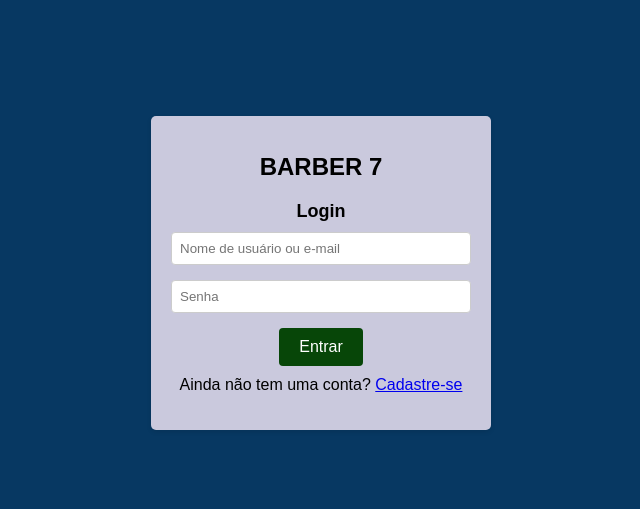
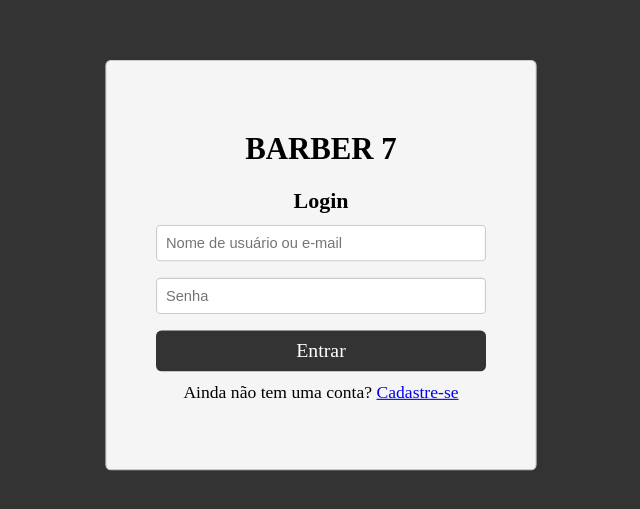
Before and after one commit to tainassilva/A3Web, a plain HTML site: page login.html in a window 1280 px wide. Shown: the part 135-644 px from the top of the page, without its empty margins (319-959 px from the left). Drawn offline with Linux system fonts and the light colour scheme.

Commit message:
arruamndo css

```diff
--- a/CSS/login.css
+++ b/CSS/login.css
@@ -1,7 +1,5 @@
 body {
-  font-family: Arial, sans-serif;
-  background-color: #073862;
-  display: flex;
+  background-color:#333;
   justify-content: center;
   align-items: center;
   height: 100vh;
@@ -9,20 +7,24 @@ body {
 
 .container {
   width: 300px;
-  padding: 20px;
-  background-color: #cac9dd;
+  text-align: center;
+  padding: 45px;
+  border: 1px solid #ccc;
   border-radius: 5px;
-  box-shadow: 0 2px 5px rgba(0, 0, 0, 0.1);
-  text-align: center;
+  background-color: #f5f5f5;
+  position: absolute;
+  top: 50%;
+  left: 50%;
+  transform: translate(-50%, -50%) scale(1.1);
 }
 
 h1 {
-  font-size: 24px;
+  font-size: 28px;
   margin-bottom: 20px;
 }
 
 h2 {
-  font-size: 18px;
+  font-size: 20px;
   margin-bottom: 10px;
 }
 
@@ -40,14 +42,17 @@ input[type="password"] {
 }
 
 .btn {
-  display: inline-block;
-  background-color: #074608;
-  color: #ffffff;
+  display: block;
+  width: 94,5%;
+  padding: 8px;
+  background-color: #333;
+  color: #fff;
   border: none;
-  padding: 10px 20px;
-  border-radius: 4px;
+  border-radius: 5px;
+  cursor: pointer;
+  text-align:center;
   text-decoration: none;
-  cursor: pointer;
+  font-size: 18px;
 }
 
 .btn:hover {
```
